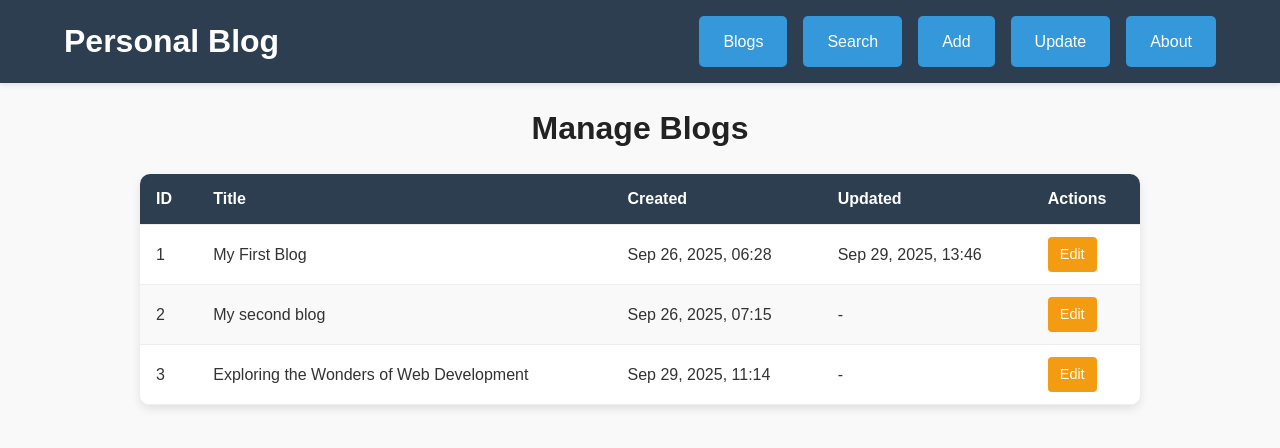
After one commit to Arshiya-Bagheri/personal-blog, a Django app: page /update_dashboard/ in a window 1280 px wide. The commit adds this page. Shown: the top 448 px of the page. Run offline with Django 5.2, Linux system fonts and the light colour scheme; a user stored in the database is signed in; data comes from the database, SQL or seed files in the repository; both versions use the stored data as it was after the commit.

Commit message:
Add update system and fix update date

```diff
--- a/config/blog/models.py
+++ b/config/blog/models.py
@@ -4,7 +4,7 @@ class Blogs(models.Model):
     title = models.CharField(max_length=200)
     content = models.TextField()
     created_at = models.DateTimeField(auto_now_add=True)
-    updated_at = models.DateTimeField(auto_now=True)
+    updated_at = models.DateTimeField(null=True, blank=True)
 
     def __str__(self):
         return self.title
--- /dev/null
+++ b/config/blog/static/blog/update_dashboard.css
@@ -0,0 +1,52 @@
+.page-title {
+    margin: 20px 0;
+    font-size: 2rem;
+    font-weight: bold;
+    text-align: center;
+    color: #222;
+}
+
+/* Table styling */
+.blogs-table {
+    width: 95%;
+    max-width: 1000px;
+    margin: 20px auto;
+    border-collapse: collapse;
+    background: #fff;
+    border-radius: 10px;
+    overflow: hidden;
+    box-shadow: 0 4px 10px rgba(0,0,0,0.1);
+}
+
+.blogs-table th,
+.blogs-table td {
+    padding: 12px 16px;
+    text-align: left;
+    border-bottom: 1px solid #eee;
+}
+
+.blogs-table th {
+    background: #2c3e50;
+    color: #fff;
+    font-weight: bold;
+}
+
+.blogs-table tr:nth-child(even) {
+    background: #f9f9f9;
+}
+
+/* Edit button */
+.edit-btn {
+    display: inline-block;
+    background: #f39c12;
+    color: white;
+    padding: 6px 12px;
+    font-size: 0.9rem;
+    border-radius: 4px;
+    text-decoration: none;
+    transition: background 0.2s ease;
+}
+
+.edit-btn:hover {
+    background: #e67e22;
+}
--- a/config/blog/templates/blog/base.html
+++ b/config/blog/templates/blog/base.html
@@ -18,7 +18,7 @@
                     <li><a href="{% url 'search' %}" class="nav-button {% if request.resolver_match.url_name == 'search' %}active{% endif %}">Search</a></li>
                     {% if request.user.is_superuser %}
                         <li><a href="{% url 'add_blog' %}" class="nav-button {% if request.resolver_match.url_name == 'add_blog' %}active{% endif %}">Add</a></li>
-                        <li><a href="{% url 'update_blogs' %}" class="nav-button {% if request.resolver_match.url_name == 'update_blogs' %}active{% endif %}">Update</a></li>
+                        <li><a href="{% url 'update_dashboard' %}" class="nav-button {% if request.resolver_match.url_name == 'update_blogs' %}active{% endif %}">Update</a></li>
                     {% endif %}
                     <li><a href="{% url 'about' %}" class="nav-button {% if request.resolver_match.url_name == 'about' %}active{% endif %}">About</a></li>
                 </ul>
--- /dev/null
+++ b/config/blog/templates/blog/update_dashboard.html
@@ -0,0 +1,43 @@
+{% extends "blog/base.html" %}
+{% load static %}
+{% block content %}
+<link rel="stylesheet" href="{% static 'blog/update_dashboard.css' %}">
+
+<h1 class="page-title">Manage Blogs</h1>
+
+{% if blogs %}
+<table class="blogs-table">
+    <thead>
+        <tr>
+            <th>ID</th>
+            <th>Title</th>
+            <th>Created</th>
+            <th>Updated</th>
+            <th>Actions</th>
+        </tr>
+    </thead>
+    <tbody>
+        {% for blog in blogs %}
+        <tr>
+            <td>{{ blog.id }}</td>
+            <td>{{ blog.title }}</td>
+            <td>{{ blog.created_at|date:"M d, Y, H:i" }}</td>
+            <td>
+                {% if blog.updated_at and blog.updated_at != blog.created_at %}
+                    {{ blog.updated_at|date:"M d, Y, H:i" }}
+                {% else %}
+                    -
+                {% endif %}
+            </td>
+            <td>
+                <a href="{% url 'update_blogs' blog.id %}" class="edit-btn">Edit</a>
+            </td>
+        </tr>
+        {% endfor %}
+    </tbody>
+</table>
+{% else %}
+<p>No blogs available.</p>
+{% endif %}
+
+{% endblock %}
--- a/config/blog/views.py
+++ b/config/blog/views.py
@@ -1,7 +1,8 @@
-from django.shortcuts import render
+from django.shortcuts import redirect, render
 from .models import Blogs
 from django.contrib.auth.decorators import user_passes_test
 from django.shortcuts import render, get_object_or_404
+from django.utils import timezone
 # USERNAME: arshiya
 # PASS: 01arshiya01
 
@@ -57,5 +58,23 @@ def add_blog(request):
     return render(request, 'blog/add_blog.html')
 
 @superuser_required
-def update_blogs(request):
-    return render(request, 'blog/update_blogs.html')
+def update_blogs(request, id):
+    blog = get_object_or_404(Blogs, id=id)
+
+    if request.method == 'POST':
+        title = request.POST.get('title')
+        content = request.POST.get('content')
+
+        blog.title = title
+        blog.content = content
+        blog.updated_at = timezone.now()  # only update here
+        blog.save()
+
+        return redirect('blogs')
+
+    return render(request, 'blog/update_blogs.html', {'blog': blog})
+
+@superuser_required
+def update_dashboard(request):
+    blogs = Blogs.objects.all().order_by('created_at')  # newest first
+    return render(request, 'blog/update_dashboard.html', {'blogs': blogs})
--- a/config/config/urls.py
+++ b/config/config/urls.py
@@ -27,5 +27,6 @@ urlpatterns = [
     path('search/', search, name='search'),
     path('about/', about, name='about'),
     path('add_blog/', add_blog, name='add_blog'),
-    path('update_blogs/', update_blogs, name='update_blogs'),
+    path('update_dashboard/', update_dashboard, name='update_dashboard'),
+    path('blog/update/<int:id>/', update_blogs, name='update_blogs'),
 ]
```
Also changed, not shown: config/blog/static/blog/blogs.css (+20 -0 lines), config/blog/static/blog/update_blog.css (added, +79 -0 lines), config/blog/templates/blog/blogs.html (+6 -1 lines), config/blog/templates/blog/update_blogs.html (+13 -2 lines), config/blog/migrations/0002_alter_blogs_updated_at.py (added), config/blog/static/blog/update-blog.css (deleted), config/db.sqlite3.
